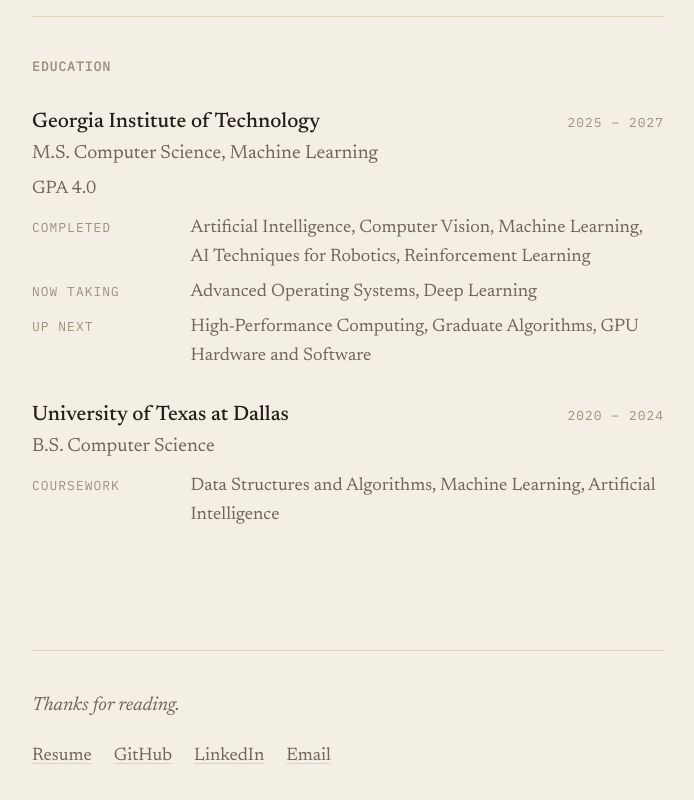
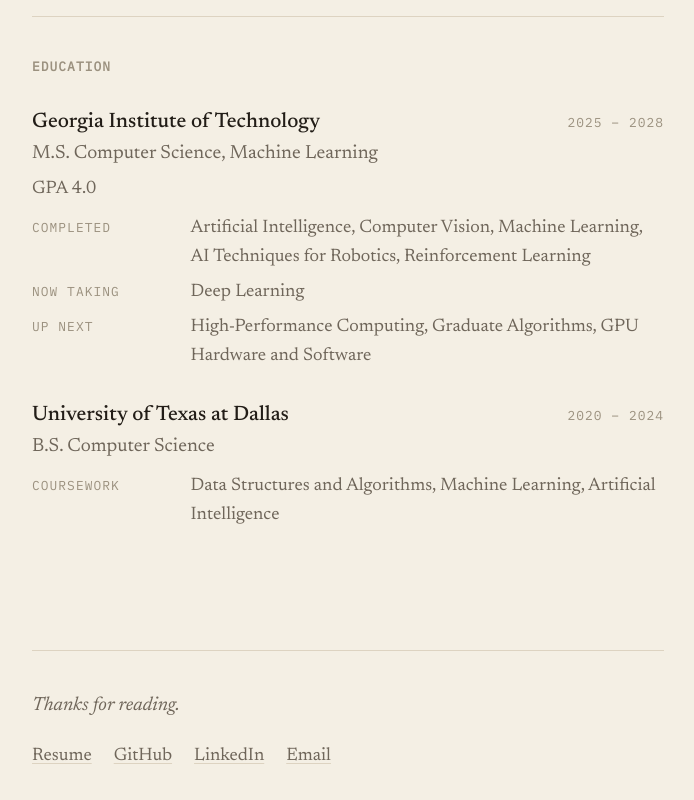
Before and after one commit to Salemmander/Portfolio, a React (Vite) app: page / in a window 1280 px wide. Shown: the part 1354-2154 px from the top of the page, without its empty margins (292-986 px from the left). Built offline with nearby package versions, Linux system fonts and the light colour scheme.

Commit message:
Update education: May 2028 graduation, Deep Learning only this semester

```diff
--- a/src/data.js
+++ b/src/data.js
@@ -105,11 +105,11 @@
   {
     school: 'Georgia Institute of Technology',
     degree: 'M.S. Computer Science, Machine Learning',
-    period: '2025 – 2027',
+    period: '2025 – 2028',
     detail: 'GPA 4.0',
     courses: [
       { label: 'Completed', list: 'Artificial Intelligence, Computer Vision, Machine Learning, AI Techniques for Robotics, Reinforcement Learning' },
-      { label: 'Now taking', list: 'Advanced Operating Systems, Deep Learning' },
+      { label: 'Now taking', list: 'Deep Learning' },
       { label: 'Up next', list: 'High-Performance Computing, Graduate Algorithms, GPU Hardware and Software' },
     ],
   },
```
Also changed, not shown: 1 other file (tests, documents, lock files or other folders).
